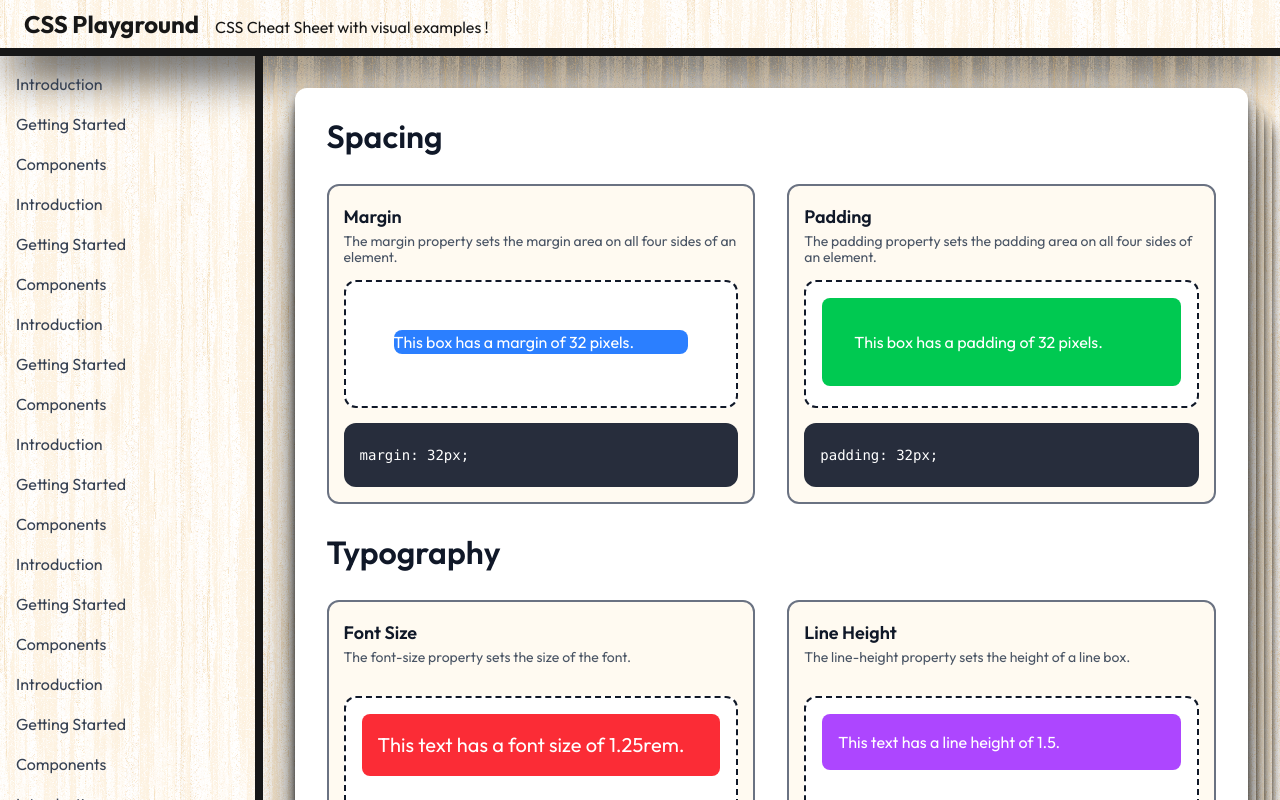
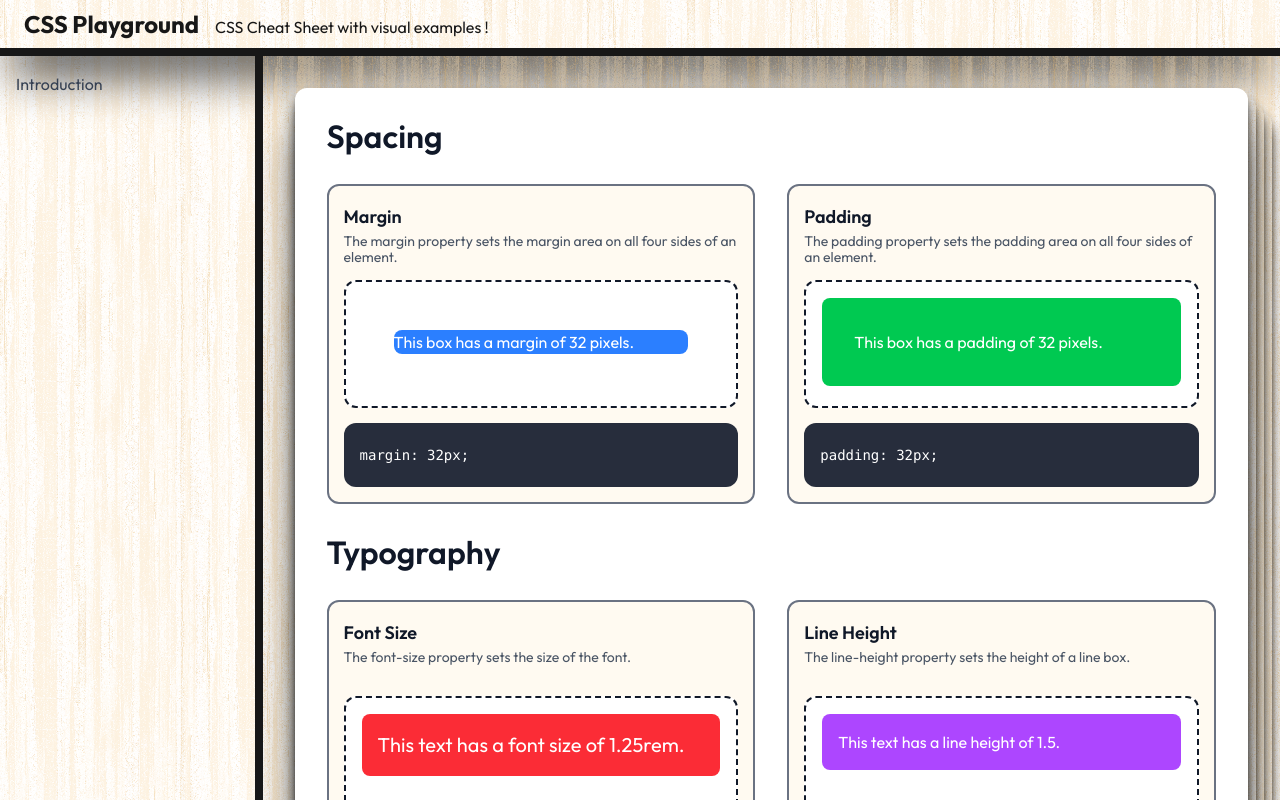
Before and after one commit to GDami/css-cheat-sheet, a Next.js app: page / in a window 1280 px wide. Built offline with nearby package versions, Linux system fonts and the light colour scheme.

Commit message:
sidebar cleanup

```diff
--- a/app/layout/Sidebar.tsx
+++ b/app/layout/Sidebar.tsx
@@ -3,36 +3,6 @@ export default function Sidebar() {
         <aside className="menus sticky top-0 left-0 w-xs border-r-8 p-4 overflow-auto">
             <nav className="flex flex-col gap-4">
                 <a href="#introduction" className="text-gray-700 hover:text-black">Introduction</a>
-                <a href="#getting-started" className="text-gray-700 hover:text-black">Getting Started</a>
-                <a href="#components" className="text-gray-700 hover:text-black">Components</a>
-                <a href="#introduction" className="text-gray-700 hover:text-black">Introduction</a>
-                <a href="#getting-started" className="text-gray-700 hover:text-black">Getting Started</a>
-                <a href="#components" className="text-gray-700 hover:text-black">Components</a>
-                <a href="#introduction" className="text-gray-700 hover:text-black">Introduction</a>
-                <a href="#getting-started" className="text-gray-700 hover:text-black">Getting Started</a>
-                <a href="#components" className="text-gray-700 hover:text-black">Components</a>
-                <a href="#introduction" className="text-gray-700 hover:text-black">Introduction</a>
-                <a href="#getting-started" className="text-gray-700 hover:text-black">Getting Started</a>
-                <a href="#components" className="text-gray-700 hover:text-black">Components</a>
-                <a href="#introduction" className="text-gray-700 hover:text-black">Introduction</a>
-                <a href="#getting-started" className="text-gray-700 hover:text-black">Getting Started</a>
-                <a href="#components" className="text-gray-700 hover:text-black">Components</a>
-                <a href="#introduction" className="text-gray-700 hover:text-black">Introduction</a>
-                <a href="#getting-started" className="text-gray-700 hover:text-black">Getting Started</a>
-                <a href="#components" className="text-gray-700 hover:text-black">Components</a>
-                <a href="#introduction" className="text-gray-700 hover:text-black">Introduction</a>
-                <a href="#getting-started" className="text-gray-700 hover:text-black">Getting Started</a>
-                <a href="#components" className="text-gray-700 hover:text-black">Components</a>
-                <a href="#introduction" className="text-gray-700 hover:text-black">Introduction</a>
-                <a href="#getting-started" className="text-gray-700 hover:text-black">Getting Started</a>
-                <a href="#components" className="text-gray-700 hover:text-black">Components</a>
-                <a href="#introduction" className="text-gray-700 hover:text-black">Introduction</a>
-                <a href="#getting-started" className="text-gray-700 hover:text-black">Getting Started</a>
-                <a href="#components" className="text-gray-700 hover:text-black">Components</a>
-                <a href="#introduction" className="text-gray-700 hover:text-black">Introduction</a>
-                <a href="#getting-started" className="text-gray-700 hover:text-black">Getting Started</a>
-                <a href="#components" className="text-gray-700 hover:text-black">Components</a>
-                <a href="#introduction" className="text-gray-700 hover:text-black">Introduction</a>
             </nav>
         </aside>
     )
```
